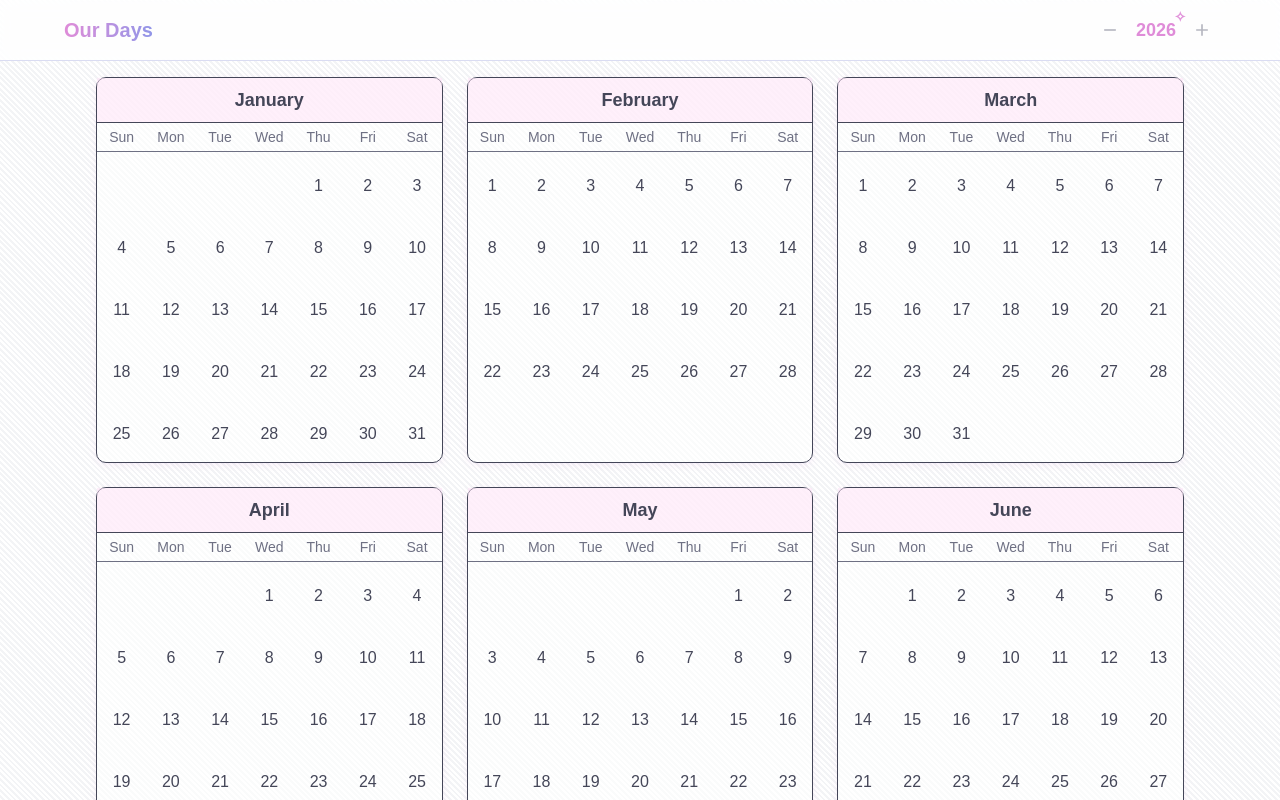
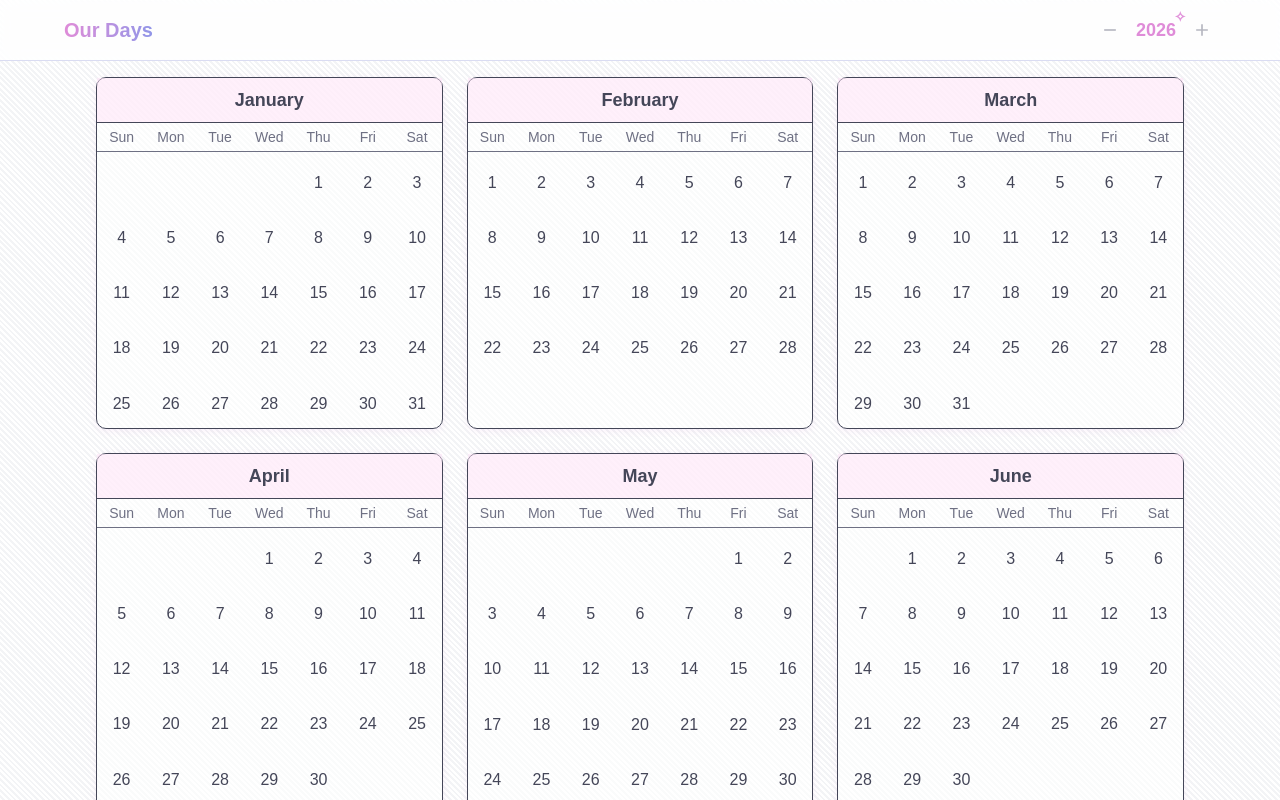
Before and after one commit to CheapNightbot/our-days, a React (Vite) app: page / in a window 1280 px wide. Shown: the top 800 px of the page. Built offline with nearby package versions, Linux system fonts and the light colour scheme.

Commit message:
Temporarily save reactions to localStorage, show reacted emoji below day num.

```diff
--- a/src/react-app/components/calendar.tsx
+++ b/src/react-app/components/calendar.tsx
@@ -1,4 +1,4 @@
-import { useMemo, useState } from 'react';
+import { useEffect, useMemo, useState, Dispatch, SetStateAction, } from 'react';
 import { getDaysArray, getPaddingArray, getUserLocale } from '../utils';
 
 interface CalendarProps {
@@ -13,9 +13,19 @@ interface MonthCardProps {
     locale: string;
     activeDate: string | null;
     setActiveDate: (date: string | null) => void;
+    reactions: Record<string, string>;
+    setReactions: Dispatch<SetStateAction<Record<string, string>>>;
 }
 
-const MonthCard = ({ year, month, locale, activeDate, setActiveDate }: MonthCardProps) => {
+const MonthCard = ({
+    year,
+    month,
+    locale,
+    activeDate,
+    setActiveDate,
+    reactions,
+    setReactions,
+}: MonthCardProps) => {
     // Memoize calculations so they don't run unnecessarily
     const { monthName, weekdays, padding, days } = useMemo(() => {
         const monthName = new Intl.DateTimeFormat(locale, { month: 'long' }).format(new Date(year, month, 1));
@@ -36,12 +46,25 @@ const MonthCard = ({ year, month, locale, activeDate, setActiveDate }: MonthCard
     const [animatingDay, setAnimatingDay] = useState<{ day: number, emoji: string } | null>(null);
 
     const handleEmojiClick = (day: number, emoji: string) => {
+        // Create the full date string FIRST
+        const dateString = `${year}-${String(month + 1).padStart(2, '0')}-${String(day).padStart(2, '0')}`;
+
         // Trigger animation
         setAnimatingDay({ day, emoji });
         setTimeout(() => setAnimatingDay(null), 600);
 
         // Close the picker after reaction
         setActiveDate(null);
+
+        // Update reactions
+        setReactions((prev: Record<string, string>) => {
+            // Toggle: if same emoji, remove it. Otherwise, set new one.
+            if (prev[dateString] === emoji) {
+                const { [dateString]: _, ...rest } = prev;
+                return rest;
+            }
+            return { ...prev, [dateString]: emoji };
+        });
     };
 
     const toggleDayPicker = (day: number) => {
@@ -91,12 +114,18 @@ const MonthCard = ({ year, month, locale, activeDate, setActiveDate }: MonthCard
                             {/* Day Number Button */}
                             <button
                                 onClick={() => toggleDayPicker(day)}
-                                className={`w-full h-full py-2.5 text-center rounded-full transition-all focus:outline-none focus:ring-2 focus:ring-primary flex items-center justify-center
+                                className={`w-full h-full aspect-square text-center rounded-full transition-all focus:outline-none focus:ring-2 focus:ring-primary flex items-center justify-center
                                     ${isActive ? 'bg-primary text-primary-foreground' : 'hover:bg-accent hover:text-accent-foreground'}`}
                                 aria-label={`${monthName} ${day}`}
                                 aria-expanded={isActive}
                             >
                                 {day}
+                                {/* Show saved reaction for this day */}
+                                {reactions[dateString] && (
+                                    <span className="absolute bottom-0 left-1/2 -translate-x-1/2 translate-y-1/6 text-xs opacity-70">
+                                        {reactions[dateString]}
+                                    </span>
+                                )}
                             </button>
 
                             {/* Emoji Picker - Only show for active day */}
@@ -134,7 +163,22 @@ export default function Calendar({ year }: CalendarProps) {
     const locale = getUserLocale();
 
     const [activeDate, setActiveDate] = useState<string | null>(null); // Format: "YYYY-MM-DD"
+    const [reactions, setReactions] = useState<Record<string, string>>(() => {
+        const saved = localStorage.getItem("mood-reactions");
+        if (saved) {
+            try {
+                return JSON.parse(saved);
+            } catch (e) {
+                console.error("Failed to load reactions", e);
+            }
+        }
+        return {}; // fallback
+    });
 
+    // Save to localStorage whenever reactions change
+    useEffect(() => {
+        localStorage.setItem("mood-reactions", JSON.stringify(reactions));
+    }, [reactions]);
 
     return (
         <div className="grid grid-cols-1 md:grid-cols-2 lg:grid-cols-3 gap-6 px-8 py-4 max-w-6xl mx-auto">
@@ -146,6 +190,8 @@ export default function Calendar({ year }: CalendarProps) {
                     locale={locale}
                     activeDate={activeDate}
                     setActiveDate={setActiveDate}
+                    reactions={reactions}
+                    setReactions={setReactions}
                 />
             ))}
         </div>
```
